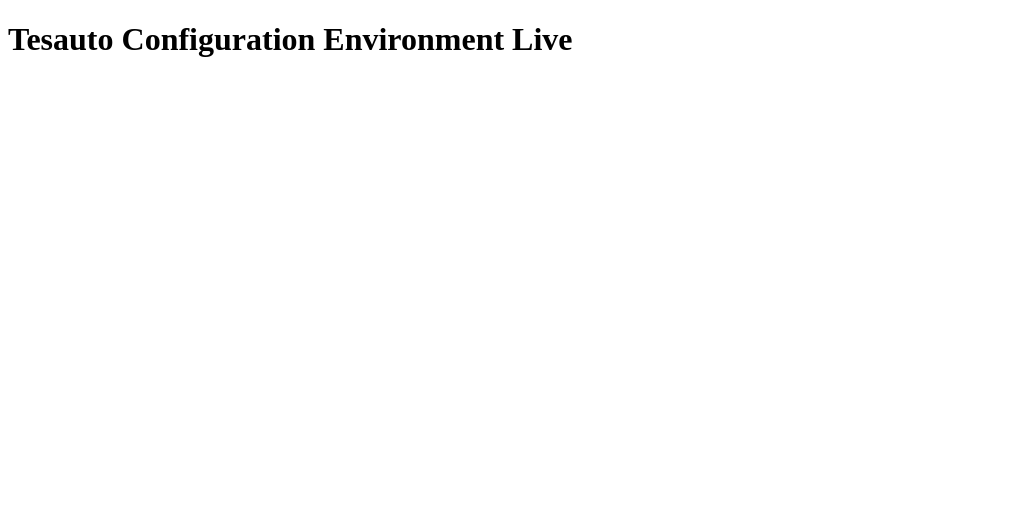
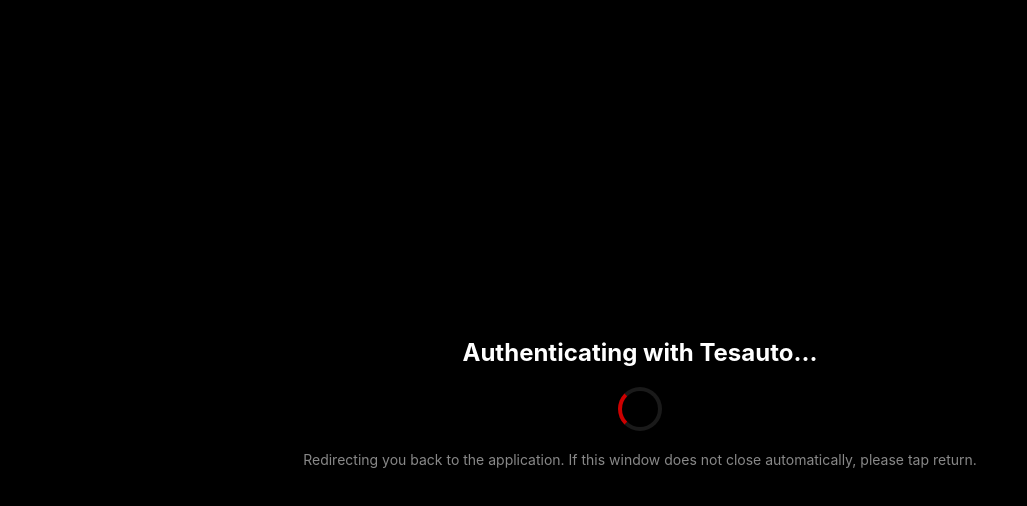
Before and after one commit to tesauto/tesauto.github.io, a plain HTML site: page index.html in a window 1280 px wide. Shown: the whole page, without its empty margins (0-1027 px from the left). Drawn offline with Linux system fonts and the light colour scheme.

Commit message:
Update index.html

```diff
--- a/index.html
+++ b/index.html
@@ -1,6 +1,61 @@
 <!DOCTYPE html>
-<html>
-  <body>
-    <h1>Tesauto Configuration Environment Live</h1>
-  </body>
+<html lang="en">
+<head>
+    <meta charset="UTF-8">
+    <meta name="viewport" content="width=device-width, initial-scale=1.0">
+    <title>Authenticating with Tesauto...</title>
+    <style>
+        body {
+            font-family: -apple-system, BlinkMacSystemFont, "Segoe UI", Roboto, Helvetica, Arial, sans-serif;
+            display: flex;
+            justify-content: center;
+            align-items: center;
+            height: 100vh;
+            margin: 0;
+            background-color: #000000;
+            color: #ffffff;
+            text-align: center;
+        }
+        .container { padding: 20px; }
+        .spinner {
+            border: 4px solid rgba(255, 255, 255, 0.1);
+            width: 36px;
+            height: 36px;
+            border-radius: 50%;
+            border-left-color: #cc0000;
+            animation: spin 1s linear infinite;
+            margin: 20px auto;
+        }
+        @keyframes spin { 0% { transform: rotate(0deg); } 100% { transform: rotate(360deg); } }
+    </style>
+</head>
+<body>
+    <div class="container">
+        <h2>Authenticating with Tesauto...</h2>
+        <div class="spinner"></div>
+        <p style="color: #888888; font-size: 14px;">Redirecting you back to the application. If this window does not close automatically, please tap return.</p>
+    </div>
+
+    <script>
+        window.onload = function() {
+            // 1. Extract parameters from the current URL browser address bar
+            const urlParams = new URLSearchParams(window.location.search);
+            const code = urlParams.get('code');
+            const state = urlParams.get('state');
+
+            if (code) {
+                // 2. Build the explicit deep link using your custom registration scheme
+                const appDeepLink = `tesauto://callback?code=${encodeURIComponent(code)}${state ? `&state=${encodeURIComponent(state)}` : ''}`;
+
+                // 3. Force the underlying webview/browser window to hand execution back to Flutter
+                window.location.href = appDeepLink;
+
+                // Backup option for older rendering engine shells
+                setTimeout(function() {
+                    window.location = appDeepLink;
+                }, 500);
+            }
+        };
+    </script>
+</body>
 </html>
```
